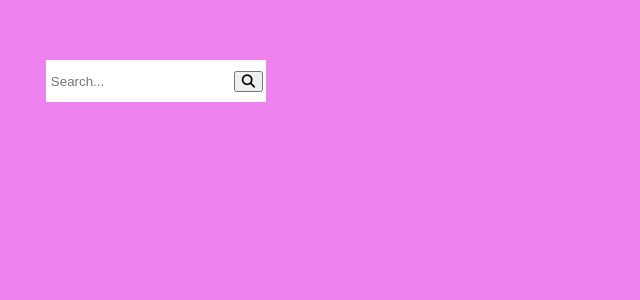
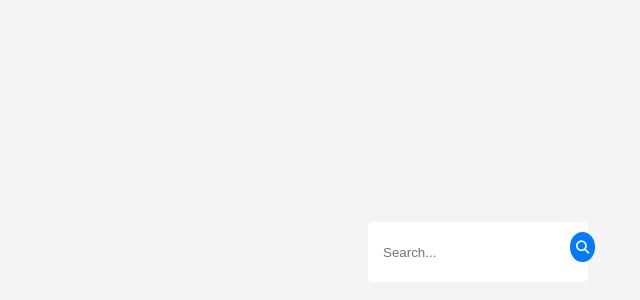
Before and after one commit to acciojob/Interactive-Search-Karansayambar, a website: page main.html in a window 1280 px wide. Shown: the part 148-448 px from the top of the page, without its empty margins (162-802 px from the left). Drawn offline with Linux system fonts and the light colour scheme.

Commit message:
created a submission

```diff
--- a/main.html
+++ b/main.html
@@ -9,10 +9,10 @@
 
 <body>
 	<!-- the entire body must be written by student -->
-	<div class="search">
-		<input class="input" placeholder="Search...">
-		<button onclick="activateSearch()" class="btn"><i class="fa-solid fa-magnifying-glass"></i></button>
-	</div>
+	<div class="search" id="searchContainer">
+    <input class="input" placeholder="Search..." id="searchInput">
+    <button class="btn" onclick="activateSearch()"><i class="fa-solid fa-magnifying-glass"></i></button>
+</div>
     <script type="text/javascript" src="./script.js">
 </script>
 
--- a/script.js
+++ b/script.js
@@ -1,9 +1,11 @@
 //your JS code here. If required.
 function activateSearch() {
-	const search1 = document.getElementsByClassName("search");
-	const active1 = document.getElementsByClassName("input");
-	search1.classList.toggle("active");
-	 if (search1.classList.contains("active")) {
-            active1.focus();
+        var searchContainer = document.getElementById("searchContainer");
+        var searchInput = document.getElementById("searchInput");
+
+        searchContainer.classList.toggle("active");
+
+        if (searchContainer.classList.contains("active")) {
+            searchInput.focus();
         }
-}
+    }
--- a/styles.css
+++ b/styles.css
@@ -1,19 +1,38 @@
-/*  your css code here. If applicable */
-body{
-	background-color:violet;
-	text-align:center;
-	padding-top:200px;
+body {
+            background-color: #f4f4f4;
+            display: flex;
+            align-items: center;
+            justify-content: center;
+            height: 100vh;
+            margin: 0;
         }
-.search{
-	background:white;
-	width:220px;
-	margin-left:200px;
-	transition: width 0.3s ease-in-out;
+
+        .search {
+            background: white;
+            width: 200px;
+            padding: 10px;
+            border-radius: 5px;
+            display: flex;
+            transition: width 0.3s ease-in-out; /* Transition for animation */
         }
+
         .search.active {
             width: 300px;
         }
-.input{
-	border:none;
-	height:40px;
+
+        .input {
+            border: none;
+            height: 30px;
+            flex: 1;
+            padding: 5px;
+            margin-right: 5px;
         }
+
+        .btn {
+            border: none;
+            height: 30px;
+            background-color: #007bff;
+            color: white;
+            cursor: pointer;
+			border-radius:50%;
+        }
```
Lines whose indentation alone changed are shown as unchanged.
